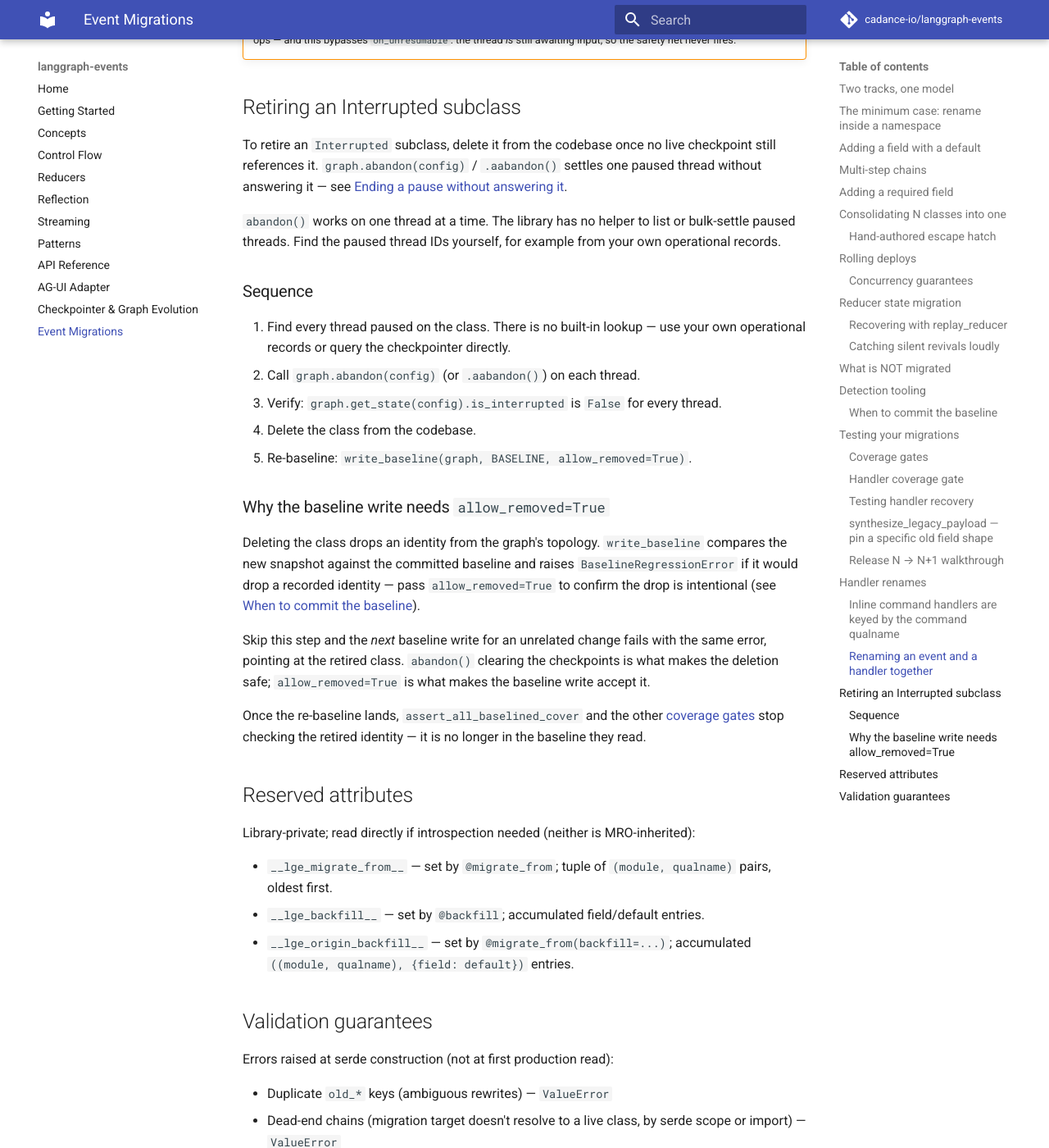
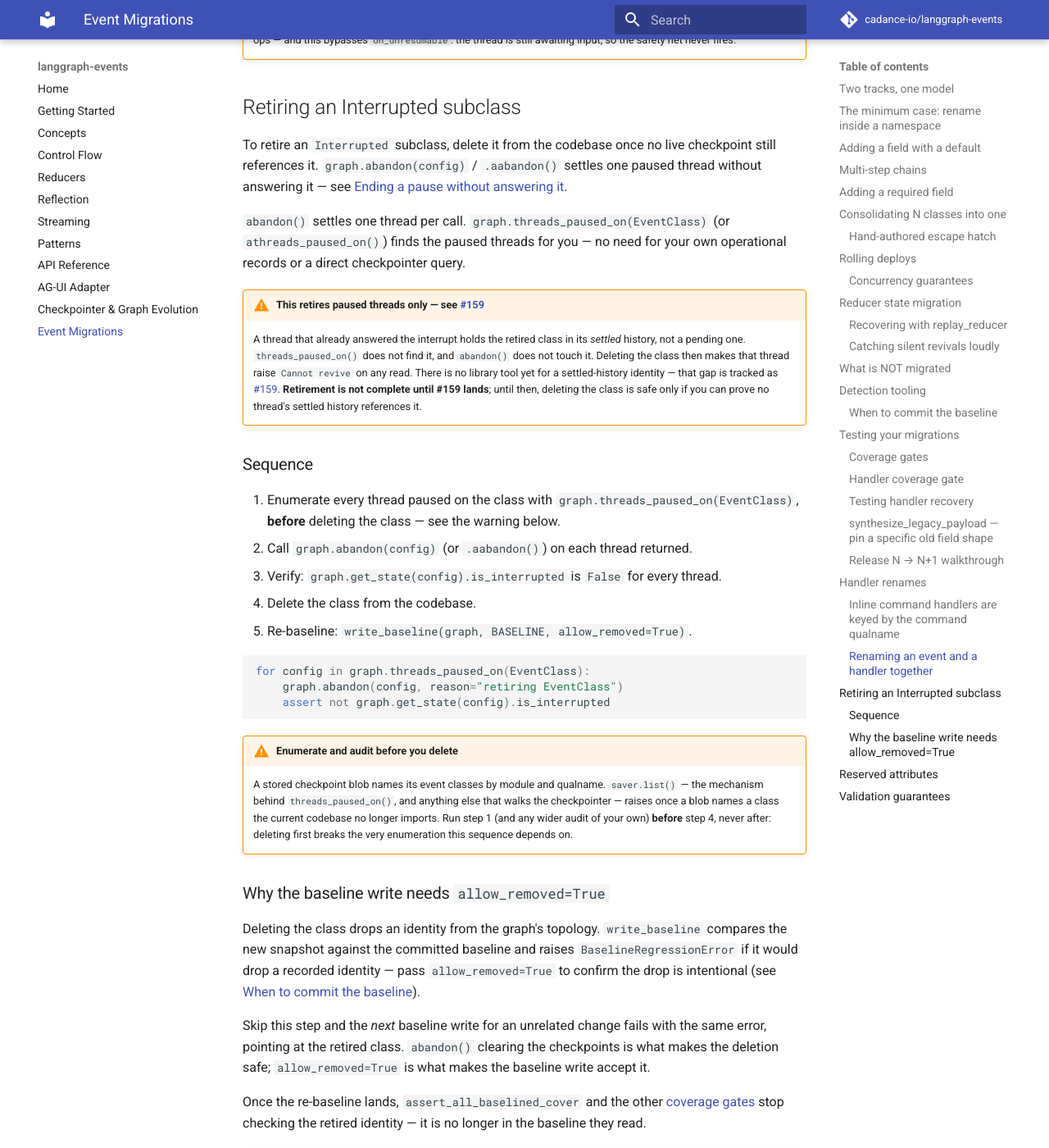
Before and after one commit to cadance-io/langgraph-events, an MkDocs documentation site: the page built from docs/event-migrations.md, in a window 1280 px wide and 1400 px high, scrolled down 15484 px. Shown: the whole window at 82% size. Built offline with MkDocs 1.6.1 and Material for MkDocs 9.7.7, drawn with Linux system fonts in a browser that asks for light colours; comment, search, counter and statistics services are not loaded; some of the changed text lies outside the part shown.

Commit message:
docs: fix retirement DX gaps in abandon() docs (PR #164)
- control-flow.md: rewrite the retirement example with
  threads_paused_on(); replace the wrong "safe to loop" claim with
  the require_interrupt behaviour.
- event-migrations.md retirement sequence: rewrite with
  threads_paused_on(); warn that it covers paused threads only
  (settled history needs #159, blocking full retirement); warn that
  enumeration must run before class deletion (saver.list() raises on
  an unimportable class); note assert_all_baselined_handlers_cover
  fires too and is resolved by the same re-baseline write.
- api.md: correct the abandon()/aabandon() row for require_interrupt;
  add a threads_paused_on()/athreads_paused_on() row.
- CHANGELOG.md: entries for all three fixes.

````diff
--- a/docs/event-migrations.md
+++ b/docs/event-migrations.md
@@ -458,15 +458,27 @@ The two tracks are independent — do both, in one PR:
 
 To retire an `Interrupted` subclass, delete it from the codebase once no live checkpoint still references it. `graph.abandon(config)` / `.aabandon()` settles one paused thread without answering it — see [Ending a pause without answering it](control-flow.md#ending-a-pause-without-answering-it-abandon).
 
-`abandon()` works on one thread at a time. The library has no helper to list or bulk-settle paused threads. Find the paused thread IDs yourself, for example from your own operational records.
+`abandon()` settles one thread per call. `graph.threads_paused_on(EventClass)` (or `athreads_paused_on()`) finds the paused threads for you — no need for your own operational records or a direct checkpointer query.
+
+!!! warning "This retires paused threads only — see [#159](https://github.com/cadance-io/langgraph-events/issues/159)"
+    A thread that already answered the interrupt holds the retired class in its *settled* history, not a pending one. `threads_paused_on()` does not find it, and `abandon()` does not touch it. Deleting the class then makes that thread raise `Cannot revive` on any read. There is no library tool yet for a settled-history identity — that gap is tracked as [#159](https://github.com/cadance-io/langgraph-events/issues/159). **Retirement is not complete until #159 lands**; until then, deleting the class is safe only if you can prove no thread's settled history references it.
 
 ### Sequence
 
-1. Find every thread paused on the class. There is no built-in lookup — use your own operational records or query the checkpointer directly.
-2. Call `graph.abandon(config)` (or `.aabandon()`) on each thread.
+1. Enumerate every thread paused on the class with `graph.threads_paused_on(EventClass)`, **before** deleting the class — see the warning below.
+2. Call `graph.abandon(config)` (or `.aabandon()`) on each thread returned.
 3. Verify: `graph.get_state(config).is_interrupted` is `False` for every thread.
 4. Delete the class from the codebase.
 5. Re-baseline: `write_baseline(graph, BASELINE, allow_removed=True)`.
+
+```python
+for config in graph.threads_paused_on(EventClass):
+    graph.abandon(config, reason="retiring EventClass")
+    assert not graph.get_state(config).is_interrupted
+```
+
+!!! warning "Enumerate and audit before you delete"
+    A stored checkpoint blob names its event classes by module and qualname. `saver.list()` — the mechanism behind `threads_paused_on()`, and anything else that walks the checkpointer — raises once a blob names a class the current codebase no longer imports. Run step 1 (and any wider audit of your own) **before** step 4, never after: deleting first breaks the very enumeration this sequence depends on.
 
 ### Why the baseline write needs `allow_removed=True`
 
@@ -475,6 +487,9 @@ Deleting the class drops an identity from the graph's topology. `write_baseline`
 Skip this step and the *next* baseline write for an unrelated change fails with the same error, pointing at the retired class. `abandon()` clearing the checkpoints is what makes the deletion safe; `allow_removed=True` is what makes the baseline write accept it.
 
 Once the re-baseline lands, `assert_all_baselined_cover` and the other [coverage gates](#coverage-gates) stop checking the retired identity — it is no longer in the baseline they read.
+
+!!! warning "Expect `assert_all_baselined_handlers_cover` to fail first"
+    Retiring an `Interrupted` usually retires the handler that produced it too. Deleting both together trips the handler gate (`HandlerCoverageError`) in the same way the event gate trips — this is the gate doing its job, not a new problem. The same `write_baseline(graph, BASELINE, allow_removed=True)` re-baselines both the event identity and the handler node in one write; no separate step is needed.
 
 ## Reserved attributes
 
````
Also changed, not shown: CHANGELOG.md (+24 -0 lines), docs/api.md (+2 -1 lines), docs/control-flow.md (+9 -2 lines).
